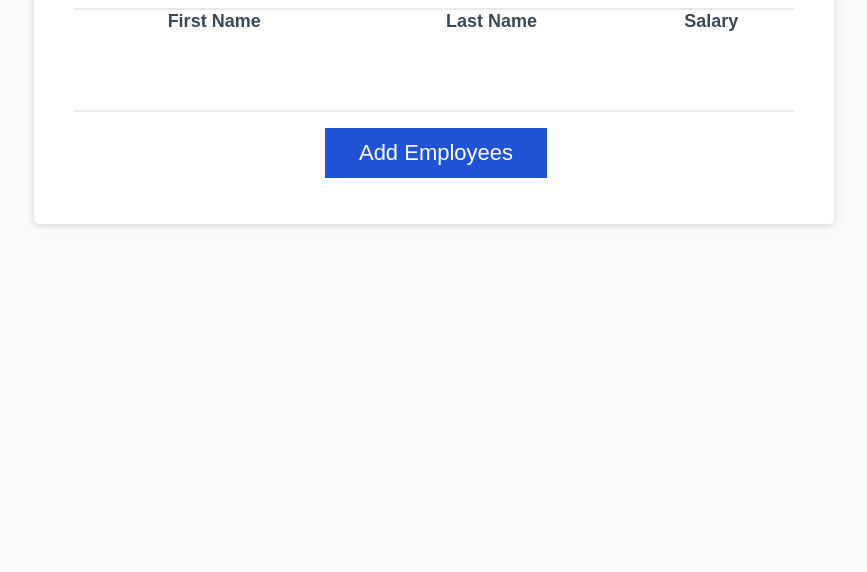
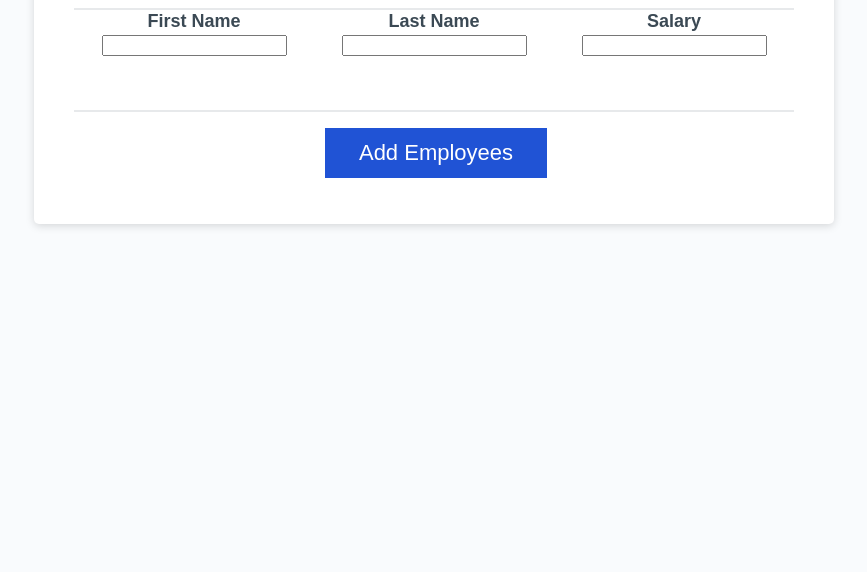
Before and after one commit to collinsjosephj/employee-payroll, a plain HTML site: page Develop/index.html in a window 1280 px wide. Shown: the part 228-800 px from the top of the page, without its empty margins (206-1073 px from the left). Drawn offline with Linux system fonts and the light colour scheme.

Commit message:
added fields to html table

```diff
--- a/Develop/index.html
+++ b/Develop/index.html
@@ -28,6 +28,11 @@
           </tr>
         </thead>
         <tbody id="employee-table">
+          <tr>
+            <th><input type="text" id="first" name="first"></th>
+            <th><input type="text" id="last" name="last"></th>
+            <th><input type="text" id="salary" name="salary"></th>
+          </tr>
         </tbody>
        </table>
       </div>
```
